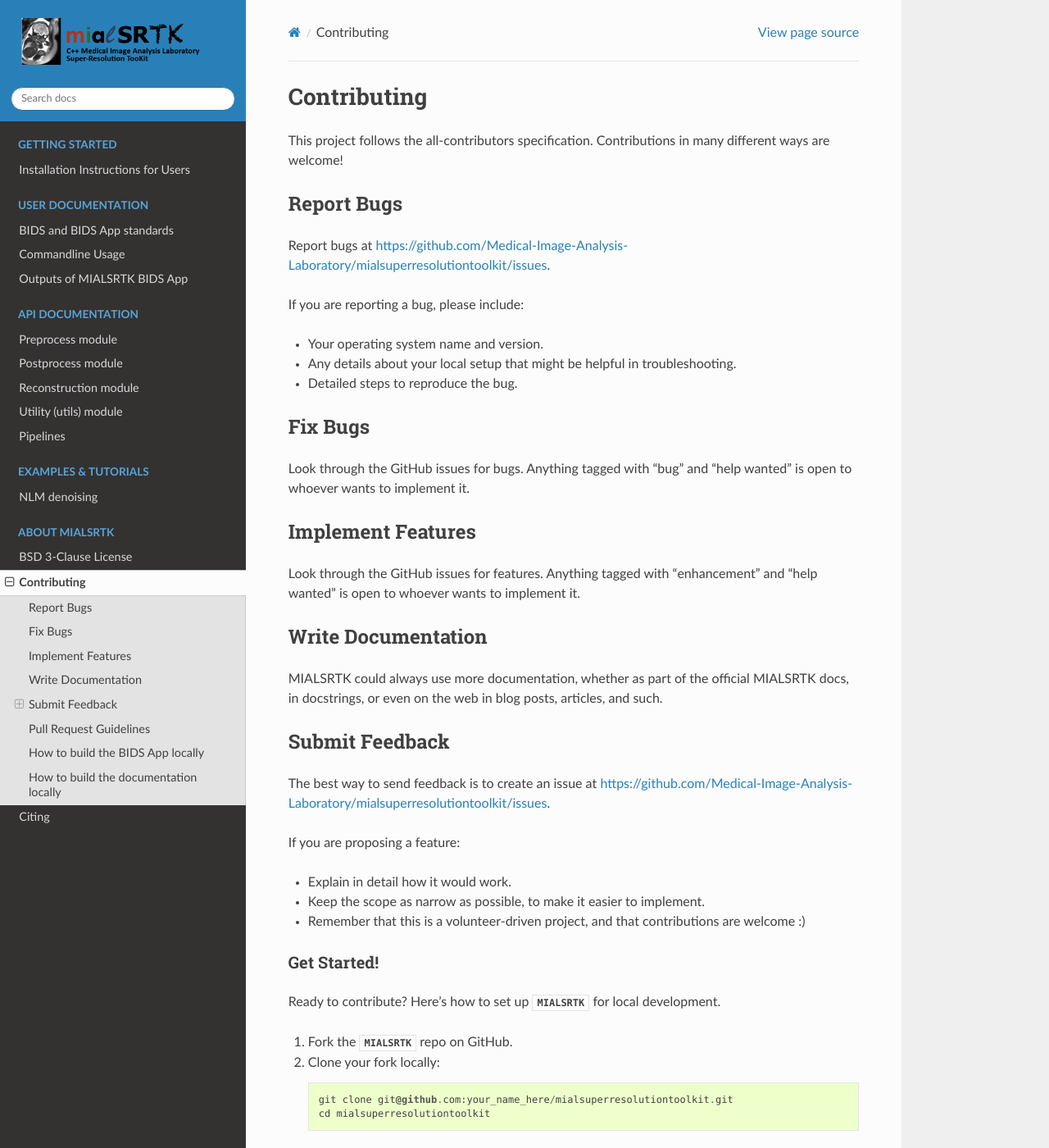
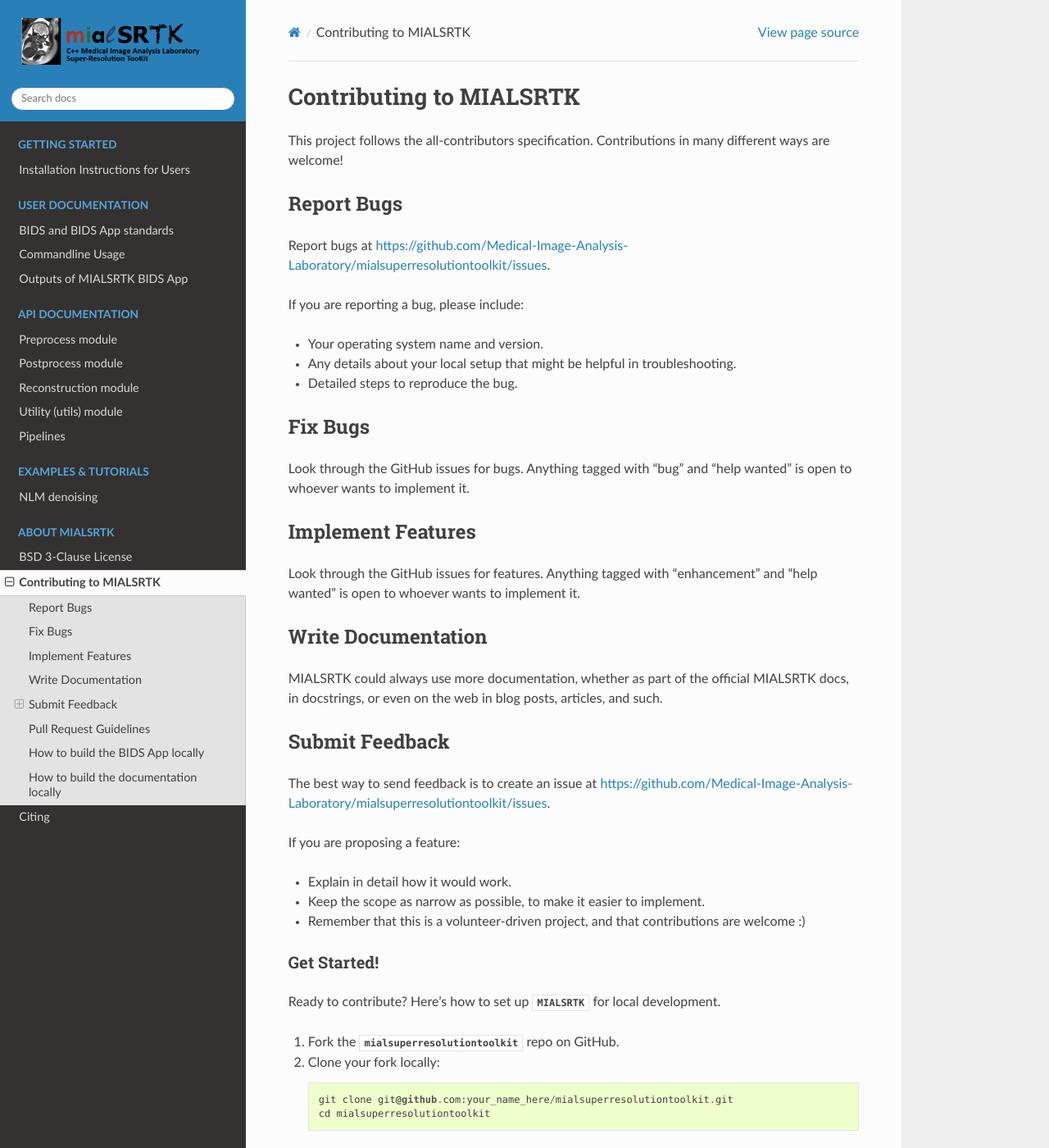
Before and after one commit to Medical-Image-Analysis-Laboratory/mialsuperresolutiontoolkit, a Sphinx documentation site: the page built from documentation/contributing.rst, in a window 1280 px wide and 1400 px high. Shown: the whole window at 82% size. Built offline with Sphinx 7.4.7 and the Read the Docs theme 2.0.0, drawn with Linux system fonts in a browser that asks for light colours; the version number could not be read and is left out.

Commit message:
DOC: update contributing.rst

```diff
--- a/documentation/contributing.rst
+++ b/documentation/contributing.rst
@@ -1,6 +1,6 @@
-*************
-Contributing
-*************
+*************************
+Contributing to MIALSRTK
+*************************
 
 This project follows the all-contributors specification.
 Contributions in many different ways are welcome!
@@ -53,7 +53,7 @@ Get Started!
 
 Ready to contribute? Here's how to set up `MIALSRTK` for local development.
 
-1. Fork the `MIALSRTK` repo on GitHub.
+1. Fork the `mialsuperresolutiontoolkit` repo on GitHub.
 
 2. Clone your fork locally::
 
```
